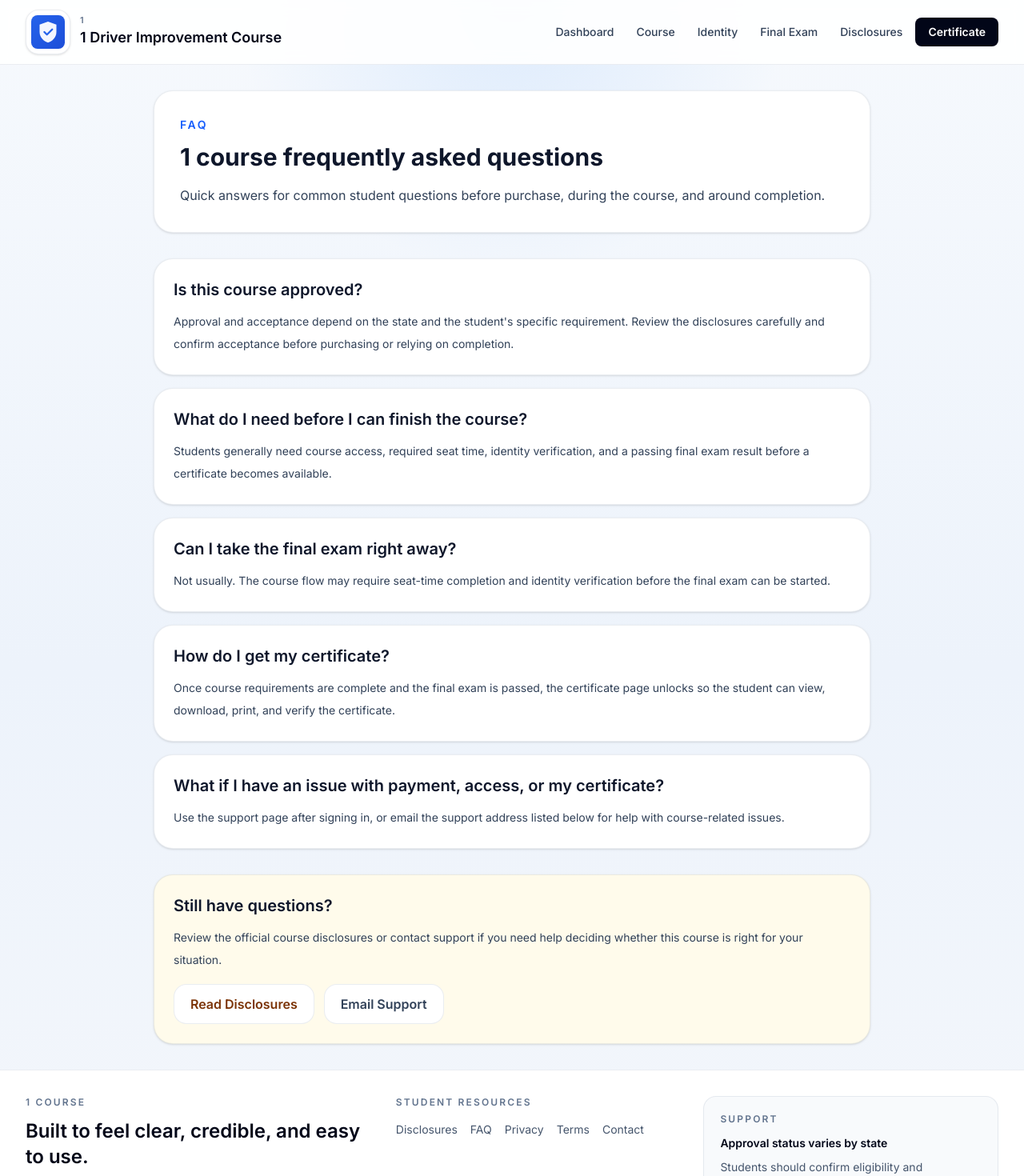
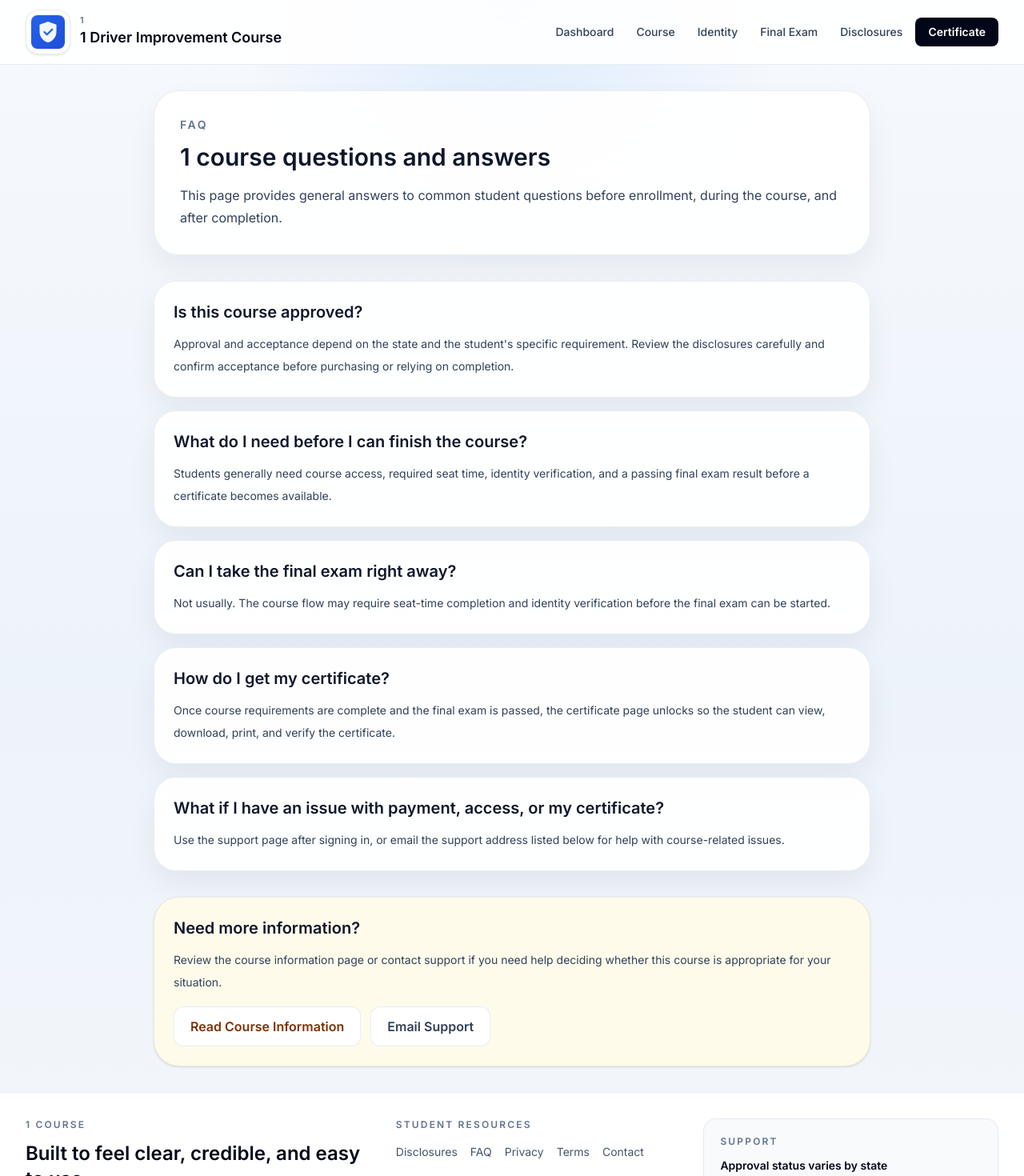
Before and after one commit to ankurfadia-ctrl/driver-course-platform, a Next.js app: page /1/faq in a window 1280 px wide. Shown: the top 1470 px of the page at 80% size. Built offline with nearby package versions, Linux system fonts and the light colour scheme; no server answers.

Commit message:
Refine public trust page tone

```diff
--- a/app/[state]/contact/page.tsx
+++ b/app/[state]/contact/page.tsx
@@ -11,20 +11,20 @@ export default async function StateContactPage({
 
   return (
     <div className="mx-auto max-w-4xl space-y-8">
-      <section className="rounded-3xl border border-slate-200 bg-white p-8 shadow-sm">
-        <div className="text-sm font-semibold uppercase tracking-[0.18em] text-blue-600">
+      <section className="glass-panel rounded-[2rem] bg-white p-8">
+        <div className="text-sm font-semibold uppercase tracking-[0.18em] text-slate-500">
           Contact
         </div>
-        <h1 className="mt-3 text-3xl font-bold text-slate-900">
+        <h1 className="mt-3 text-3xl font-semibold text-slate-900">
           Contact {config.brandName}
         </h1>
         <p className="mt-4 leading-7 text-slate-700">
-          Use the student support flow for course-specific issues, or email the
-          support address below for general help.
+          Use the student support process for course-specific issues, or use the
+          contact information below for general questions.
         </p>
       </section>
 
-      <section className="rounded-3xl border border-slate-200 bg-white p-8 shadow-sm">
+      <section className="glass-panel rounded-[2rem] bg-white p-8">
         <h2 className="text-xl font-semibold text-slate-900">Support options</h2>
         <div className="mt-4 space-y-4 text-sm leading-7 text-slate-700">
           <p>
@@ -37,7 +37,7 @@ export default async function StateContactPage({
             </a>
           </p>
           <p>
-            Logged-in students can also submit an issue through the{" "}
+            Logged-in students may also submit an issue through the{" "}
             <Link
               href={`/${state}/support`}
               className="font-medium text-slate-900 underline"
--- a/app/[state]/faq/page.tsx
+++ b/app/[state]/faq/page.tsx
@@ -39,16 +39,16 @@ export default async function StateFaqPage({
 
   return (
     <div className="mx-auto max-w-4xl space-y-8">
-      <section className="rounded-3xl border border-slate-200 bg-white p-8 shadow-sm">
-        <div className="text-sm font-semibold uppercase tracking-[0.18em] text-blue-600">
+      <section className="glass-panel rounded-[2rem] bg-white p-8">
+        <div className="text-sm font-semibold uppercase tracking-[0.18em] text-slate-500">
           FAQ
         </div>
-        <h1 className="mt-3 text-3xl font-bold text-slate-900">
-          {config.stateName} course frequently asked questions
+        <h1 className="mt-3 text-3xl font-semibold text-slate-900">
+          {config.stateName} course questions and answers
         </h1>
         <p className="mt-4 leading-7 text-slate-700">
-          Quick answers for common student questions before purchase, during the
-          course, and around completion.
+          This page provides general answers to common student questions before
+          enrollment, during the course, and after completion.
         </p>
       </section>
 
@@ -56,7 +56,7 @@ export default async function StateFaqPage({
         {faqs.map((item) => (
           <article
             key={item.question}
-            className="rounded-3xl border border-slate-200 bg-white p-6 shadow-sm"
+            className="glass-panel rounded-[1.75rem] bg-white p-6"
           >
             <h2 className="text-xl font-semibold text-slate-900">
               {item.question}
@@ -66,24 +66,24 @@ export default async function StateFaqPage({
         ))}
       </section>
 
-      <section className="rounded-3xl border border-amber-200 bg-amber-50 p-6 shadow-sm">
+      <section className="rounded-[2rem] border border-amber-200 bg-amber-50 p-6 shadow-sm">
         <h2 className="text-xl font-semibold text-slate-900">
-          Still have questions?
+          Need more information?
         </h2>
         <p className="mt-3 text-sm leading-7 text-slate-700">
-          Review the official course disclosures or contact support if you need
-          help deciding whether this course is right for your situation.
+          Review the course information page or contact support if you need help
+          deciding whether this course is appropriate for your situation.
         </p>
         <div className="mt-4 flex flex-wrap gap-3">
           <Link
             href={getDisclosuresRoute(state)}
-            className="rounded-2xl border border-amber-300 bg-white px-5 py-3 font-semibold text-amber-900 transition hover:bg-amber-100"
+            className="rounded-xl border border-amber-300 bg-white px-5 py-3 font-semibold text-amber-900 transition hover:bg-amber-100"
           >
-            Read Disclosures
+            Read Course Information
           </Link>
           <a
             href={`mailto:${config.supportEmail}`}
-            className="rounded-2xl border border-slate-300 bg-white px-5 py-3 font-semibold text-slate-700 transition hover:bg-slate-50"
+            className="rounded-xl border border-slate-300 bg-white px-5 py-3 font-semibold text-slate-700 transition hover:bg-slate-50"
           >
             Email Support
           </a>
--- a/app/[state]/privacy/page.tsx
+++ b/app/[state]/privacy/page.tsx
@@ -10,11 +10,11 @@ export default async function StatePrivacyPage({
 
   return (
     <div className="mx-auto max-w-4xl space-y-8">
-      <section className="rounded-3xl border border-slate-200 bg-white p-8 shadow-sm">
-        <div className="text-sm font-semibold uppercase tracking-[0.18em] text-blue-600">
+      <section className="glass-panel rounded-[2rem] bg-white p-8">
+        <div className="text-sm font-semibold uppercase tracking-[0.18em] text-slate-500">
           Privacy
         </div>
-        <h1 className="mt-3 text-3xl font-bold text-slate-900">
+        <h1 className="mt-3 text-3xl font-semibold text-slate-900">
           {config.stateName} course privacy notice
         </h1>
         <p className="mt-4 leading-7 text-slate-700">
@@ -25,7 +25,7 @@ export default async function StatePrivacyPage({
         </p>
       </section>
 
-      <section className="rounded-3xl border border-slate-200 bg-white p-8 shadow-sm">
+      <section className="glass-panel rounded-[2rem] bg-white p-8">
         <h2 className="text-xl font-semibold text-slate-900">
           Information used by the platform
         </h2>
@@ -44,7 +44,7 @@ export default async function StatePrivacyPage({
         </div>
       </section>
 
-      <section className="rounded-3xl border border-slate-200 bg-white p-8 shadow-sm">
+      <section className="glass-panel rounded-[2rem] bg-white p-8">
         <h2 className="text-xl font-semibold text-slate-900">
           Why information is used
         </h2>
@@ -61,12 +61,12 @@ export default async function StatePrivacyPage({
         </div>
       </section>
 
-      <section className="rounded-3xl border border-slate-200 bg-white p-8 shadow-sm">
+      <section className="glass-panel rounded-[2rem] bg-white p-8">
         <h2 className="text-xl font-semibold text-slate-900">
           Questions about privacy
         </h2>
         <p className="mt-4 text-sm leading-7 text-slate-700">
-          If you need help with account or record questions, contact{" "}
+          If you need help with account, record, or privacy questions, contact{" "}
           <a
             href={`mailto:${config.supportEmail}`}
             className="font-medium text-slate-900 underline"
--- a/app/[state]/terms/page.tsx
+++ b/app/[state]/terms/page.tsx
@@ -10,20 +10,20 @@ export default async function StateTermsPage({
 
   return (
     <div className="mx-auto max-w-4xl space-y-8">
-      <section className="rounded-3xl border border-slate-200 bg-white p-8 shadow-sm">
-        <div className="text-sm font-semibold uppercase tracking-[0.18em] text-blue-600">
+      <section className="glass-panel rounded-[2rem] bg-white p-8">
+        <div className="text-sm font-semibold uppercase tracking-[0.18em] text-slate-500">
           Terms
         </div>
-        <h1 className="mt-3 text-3xl font-bold text-slate-900">
+        <h1 className="mt-3 text-3xl font-semibold text-slate-900">
           {config.stateName} course terms
         </h1>
         <p className="mt-4 leading-7 text-slate-700">
-          These terms describe general use expectations for the {config.brandName}{" "}
-          online course experience.
+          These terms describe general student responsibilities and course-use
+          expectations for the {config.brandName} online course experience.
         </p>
       </section>
 
-      <section className="rounded-3xl border border-slate-200 bg-white p-8 shadow-sm">
+      <section className="glass-panel rounded-[2rem] bg-white p-8">
         <h2 className="text-xl font-semibold text-slate-900">
           Student responsibilities
         </h2>
@@ -41,7 +41,7 @@ export default async function StateTermsPage({
         </div>
       </section>
 
-      <section className="rounded-3xl border border-slate-200 bg-white p-8 shadow-sm">
+      <section className="glass-panel rounded-[2rem] bg-white p-8">
         <h2 className="text-xl font-semibold text-slate-900">
           Course controls
         </h2>
@@ -58,7 +58,7 @@ export default async function StateTermsPage({
         </div>
       </section>
 
-      <section className="rounded-3xl border border-slate-200 bg-white p-8 shadow-sm">
+      <section className="glass-panel rounded-[2rem] bg-white p-8">
         <h2 className="text-xl font-semibold text-slate-900">
           Support
         </h2>
```
